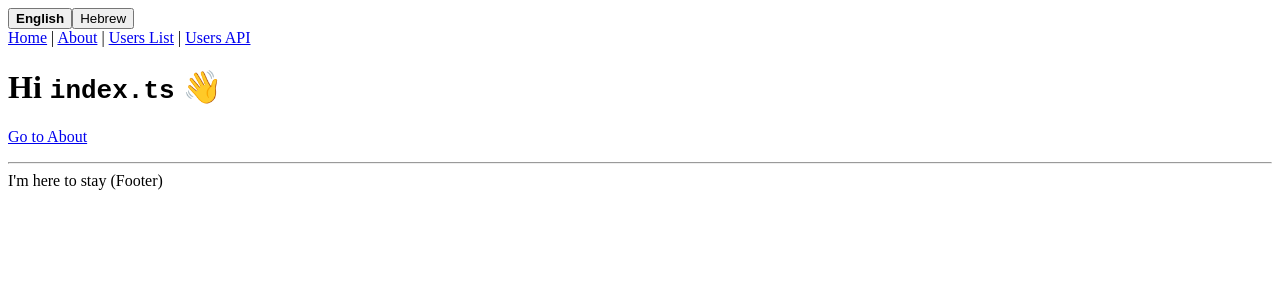
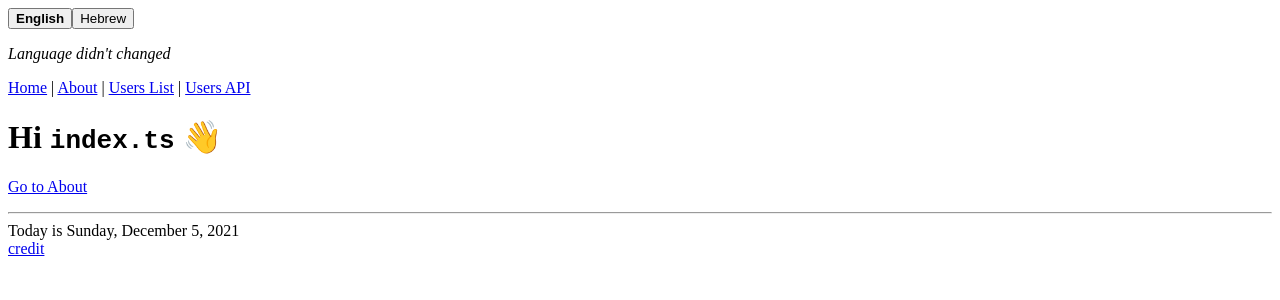
Before and after one commit to bnayae/wk-i18next-playground, a Next.js app: page / in a window 1280 px wide. Shown: the top 300 px of the page. Built offline with nearby package versions, Linux system fonts and the light colour scheme.

Commit message:
[ADD] pluralization + formatting

```diff
--- /dev/null
+++ b/@localization/components/LangSwitcher.tsx
@@ -0,0 +1,42 @@
+// import App from 'next/app'
+
+import { useState } from 'react';
+import { useTranslation } from 'react-i18next';
+
+const languages = {
+  en: { nativeName: 'English' },
+  he: { nativeName: 'Hebrew' },
+};
+
+export const LangSwitcher = () => {
+  const { t, i18n } = useTranslation();
+  const [count, setCounter] = useState(0);
+
+  const handleChange = (lng: string) => {
+    i18n.changeLanguage(lng);
+    setCounter((p) => p + 1);
+  };
+  return (
+    <div>
+      <header className="App-header">
+        <div>
+          {Object.keys(languages).map((lng) => (
+            <button
+              key={lng}
+              style={{
+                fontWeight: i18n.resolvedLanguage === lng ? 'bold' : 'normal',
+              }}
+              type="submit"
+              onClick={() => handleChange(lng)}
+            >
+              {languages[lng].nativeName}
+            </button>
+          ))}
+        </div>{' '}
+        <p>
+          <i>{t('lang.counter', { count })}</i>
+        </p>
+      </header>
+    </div>
+  );
+};
--- /dev/null
+++ b/@localization/components/index.ts
@@ -0,0 +1 @@
+export { LangSwitcher } from './LangSwitcher';
--- a/@localization/i18n.ts
+++ b/@localization/i18n.ts
@@ -1,5 +1,6 @@
 import i18n from 'i18next';
 import LanguageDetector from 'i18next-browser-languagedetector';
+import { DateTime } from 'luxon';
 import { initReactI18next } from 'react-i18next';
 
 i18n
@@ -15,6 +16,14 @@ i18n
     fallbackLng: 'en',
     interpolation: {
       escapeValue: false, // not needed for react as it escapes by default
+      format: (value, format, lng) => {
+        if (value instanceof Date) {
+          return DateTime.fromJSDate(value)
+            .setLocale(lng)
+            .toLocaleString(DateTime[format]);
+        }
+        return value;
+      },
     },
     resources: {
       en: {
@@ -22,6 +31,14 @@ i18n
           main: {
             hello: 'Hi <1>index.ts</1>  👋',
             about: 'Go to About',
+          },
+          lang: {
+            counter_zero: "Language didn't changed",
+            counter_one: 'Changed language just once',
+            counter_other: 'Changed language already {{count}} times',
+          },
+          footer: {
+            date: 'Today is {{date, DATE_HUGE}}',
           },
         },
       },
@@ -31,6 +48,14 @@ i18n
             hello: '👋 <1>index.ts</1>  הי',
             about: 'אודות',
           },
+          lang: {
+            counter_zero: 'לא חל שינוי בשפה',
+            counter_one: 'שפה השתנתה פעם אחת',
+            counter_other: 'פעמים {{count}} השפה השתנתה',
+          },
+          footer: {
+            date: 'היום {{date, DATE_HUGE}}',
+          },
         },
       },
     },
--- /dev/null
+++ b/@localization/index.ts
@@ -0,0 +1 @@
+export * from './components';
--- a/components/Layout.tsx
+++ b/components/Layout.tsx
@@ -1,19 +1,16 @@
-import React, { ReactNode } from 'react'
-import Link from 'next/link'
-import Head from 'next/head'
+import Link from 'next/link';
+import React, { ReactNode } from 'react';
+import { useTranslation } from 'react-i18next';
 
 type Props = {
-  children?: ReactNode
-  title?: string
-}
+  children?: ReactNode;
+};
 
-const Layout = ({ children, title = 'This is the default title' }: Props) => (
+export const Layout = ({ children }: Props) => {
+  const { t } = useTranslation();
+
+  return (
     <div>
-    <Head>
-      <title>{title}</title>
-      <meta charSet="utf-8" />
-      <meta name="viewport" content="initial-scale=1.0, width=device-width" />
-    </Head>
       <header>
         <nav>
           <Link href="/">
@@ -33,9 +30,8 @@ const Layout = ({ children, title = 'This is the default title' }: Props) => (
       {children}
       <footer>
         <hr />
-      <span>I'm here to stay (Footer)</span>
+        <span>{t('footer.date', { date: new Date() })}</span>
       </footer>
     </div>
-)
-
-export default Layout
+  );
+};
--- /dev/null
+++ b/components/index.ts
@@ -0,0 +1 @@
+export { Layout } from './Layout';
--- a/package.json
+++ b/package.json
@@ -9,6 +9,7 @@
   "dependencies": {
     "i18next": "^21.5.4",
     "i18next-browser-languagedetector": "^6.1.2",
+    "luxon": "^2.1.1",
     "next": "latest",
     "react": "^17.0.2",
     "react-dom": "^17.0.2",
--- a/pages/_app.tsx
+++ b/pages/_app.tsx
@@ -1,38 +1,36 @@
 // import App from 'next/app'
 
+// see: https://dev.to/adrai/how-to-properly-internationalize-a-react-application-using-i18next-3hdb
+
+import React from 'react';
 import { useTranslation } from 'react-i18next';
+import { LangSwitcher } from '../@localization';
 import '../@localization/i18n';
+import { Layout } from '../components';
 
 const lngs = {
   en: { nativeName: 'English' },
   he: { nativeName: 'Hebrew' },
 };
 
-function MyApp({ Component, pageProps }) {
+const MyApp = ({ Component, pageProps }) => {
   const { t, i18n } = useTranslation();
 
   return (
     <div>
-      <header className="App-header">
-        <div>
-          {Object.keys(lngs).map((lng) => (
-            <button
-              key={lng}
-              style={{
-                fontWeight: i18n.resolvedLanguage === lng ? 'bold' : 'normal',
-              }}
-              type="submit"
-              onClick={() => i18n.changeLanguage(lng)}
-            >
-              {lngs[lng].nativeName}
-            </button>
-          ))}
-        </div>
-      </header>
-      <Component {...pageProps} />
+      <LangSwitcher />
+      <Layout>
+        <Component {...pageProps} />
+      </Layout>
+      <a
+        href="https://dev.to/adrai/how-to-properly-internationalize-a-react-application-using-i18next-3hdb"
+        target="_blank"
+      >
+        credit
+      </a>
     </div>
   );
-}
+};
 
 // Only uncomment this method if you have blocking data requirements for
 // every single page in your application. This disables the ability to
--- a/pages/index.tsx
+++ b/pages/index.tsx
@@ -1,13 +1,12 @@
 import Link from 'next/link';
 import React from 'react';
 import { Trans, useTranslation } from 'react-i18next';
-import Layout from '../components/Layout';
 
 const IndexPage = () => {
   const { t } = useTranslation();
 
   return (
-    <Layout title="Home | Next.js + TypeScript Example">
+    <div>
       <h1>
         <Trans i18nKey="main.hello">
           Hello <code>src/index.ts</code>.
@@ -18,7 +17,7 @@ const IndexPage = () => {
           <a>{t('main.about')}</a>
         </Link>
       </p>
-    </Layout>
+    </div>
   );
 };
 
```
Also changed, not shown: pages/about.tsx (+14 -15 lines), pages/users/[id].tsx (+21 -31 lines), pages/users/index.tsx (+14 -16 lines), 1 other file (tests, documents, lock files or other folders). Lines whose indentation alone changed are shown as unchanged.
